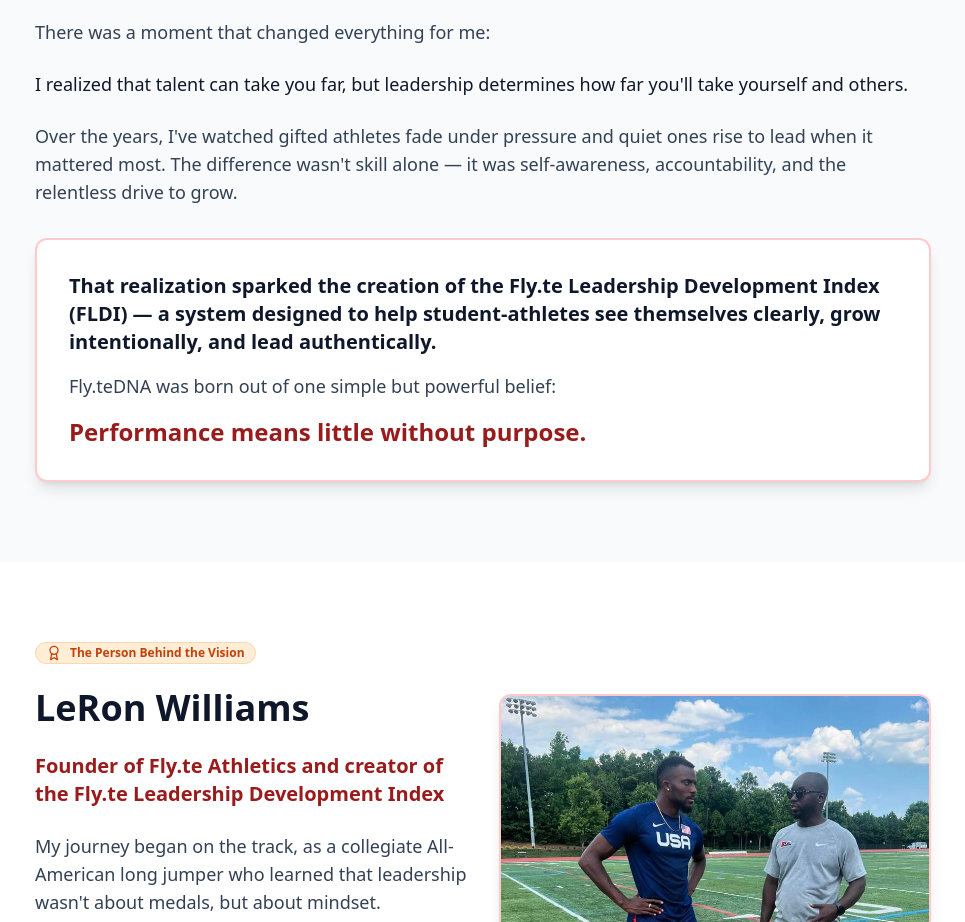
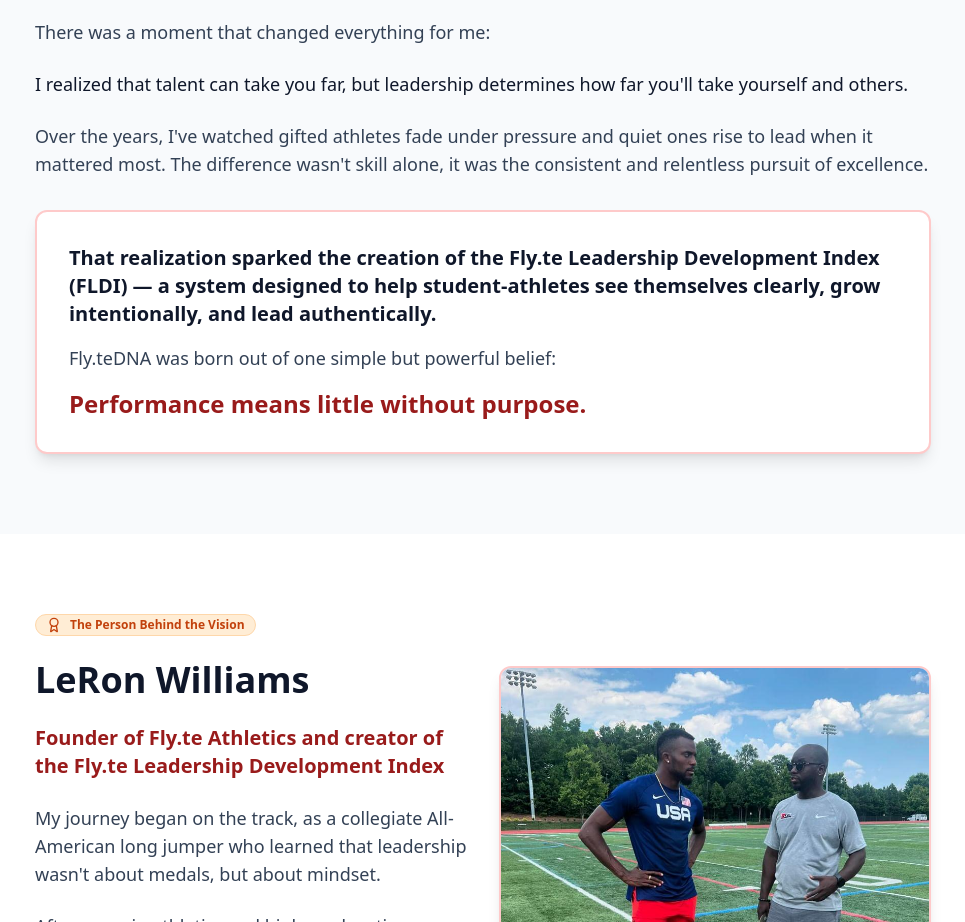
Before and after one commit to CoachLeRon7/flytedna, a React (Vite) app: page /our-story in a window 1280 px wide. Shown: the part 860-1782 px from the top of the page, without its empty margins (157-1122 px from the left). Built offline with nearby package versions, Linux system fonts and the light colour scheme; the HTML template or start-up script is replaced by a standard one; a web font is replaced by a local one.

Commit message:
Edit text on Our Story page

```diff
--- a/src/pages/OurStory.tsx
+++ b/src/pages/OurStory.tsx
@@ -72,7 +72,7 @@ const OurStory = () => {
                 I realized that talent can take you far, but leadership determines how far you'll take yourself and others.
               </p>
               <p>
-                Over the years, I've watched gifted athletes fade under pressure and quiet ones rise to lead when it mattered most. The difference wasn't skill alone — it was self-awareness, accountability, and the relentless drive to grow.
+                Over the years, I've watched gifted athletes fade under pressure and quiet ones rise to lead when it mattered most. The difference wasn't skill alone, it was the consistent and relentless pursuit of excellence.
               </p>
             </div>
 
```
